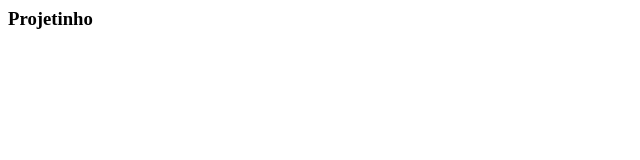
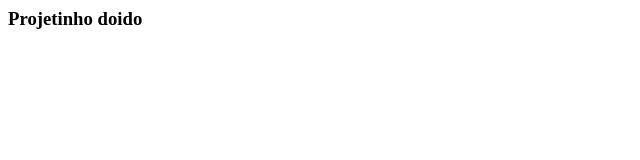
Before and after one commit to wash07/teste, a plain HTML site: page index.html in a window 1280 px wide. Shown: the full height of the page, 0-640 px from the left. Drawn offline with Linux system fonts and the light colour scheme.

Commit message:
add titulo novo

```diff
--- a/index.html
+++ b/index.html
@@ -2,6 +2,6 @@
 	<head>
 	</head>
 	<body>
-		<h3>Projetinho</h3>
+		<h3>Projetinho doido</h3>
 	</body>
 </html>
```
